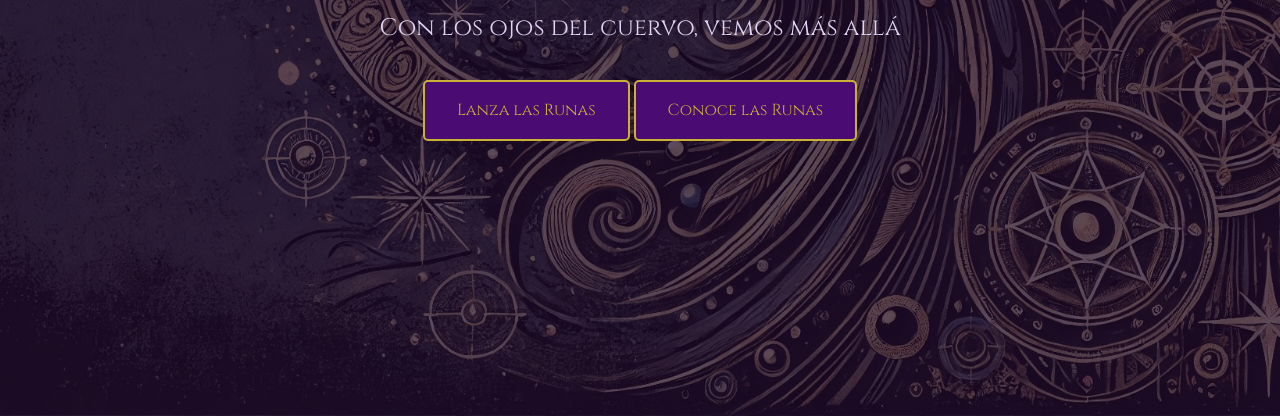
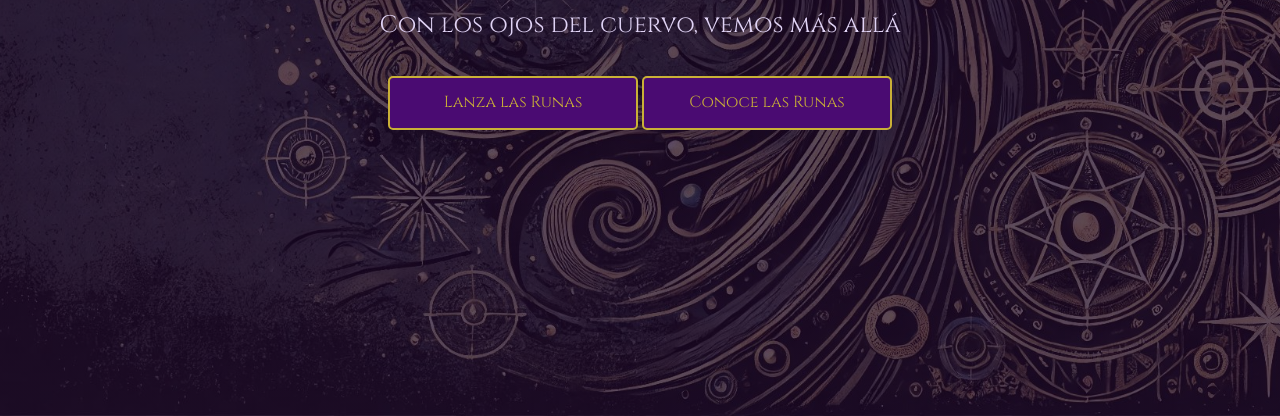
Before and after one commit to MikiMauZ/elojodelcuervo, a website: page index.html in a window 1280 px wide. Shown: the part 384-800 px from the top of the page. Drawn offline with Linux system fonts and the light colour scheme.

Commit message:
Add files via upload

```diff
--- a/index.html
+++ b/index.html
@@ -109,19 +109,24 @@
 
         .cta-button {
             display: inline-block;
-            padding: 1rem 2rem;
+            width: 250px; /* Ajusta según tu diseño */
+            text-align: center; /* Centra el texto */
+            padding: 12px 20px; /* Ajusta el padding */
             background-color: var(--color-secondary);
             color: var(--color-accent);
             text-decoration: none;
             border: 2px solid var(--color-accent);
             border-radius: 5px;
             transition: all 0.3s ease;
-            font-family: 'Cinzel', serif;
+            margin-bottom: 15px; /* Espacio entre botones */
         }
-
         .cta-button:hover {
             background-color: var(--color-primary);
             box-shadow: 0 0 15px rgba(201, 176, 55, 0.3);
+        }
+
+        .cta-button:last-child {
+            margin-bottom: 0; /* Elimina margen del último botón */
         }
 
         @media (max-width: 768px) {
```
Also changed, not shown: runas.html (+2 -0 lines).
